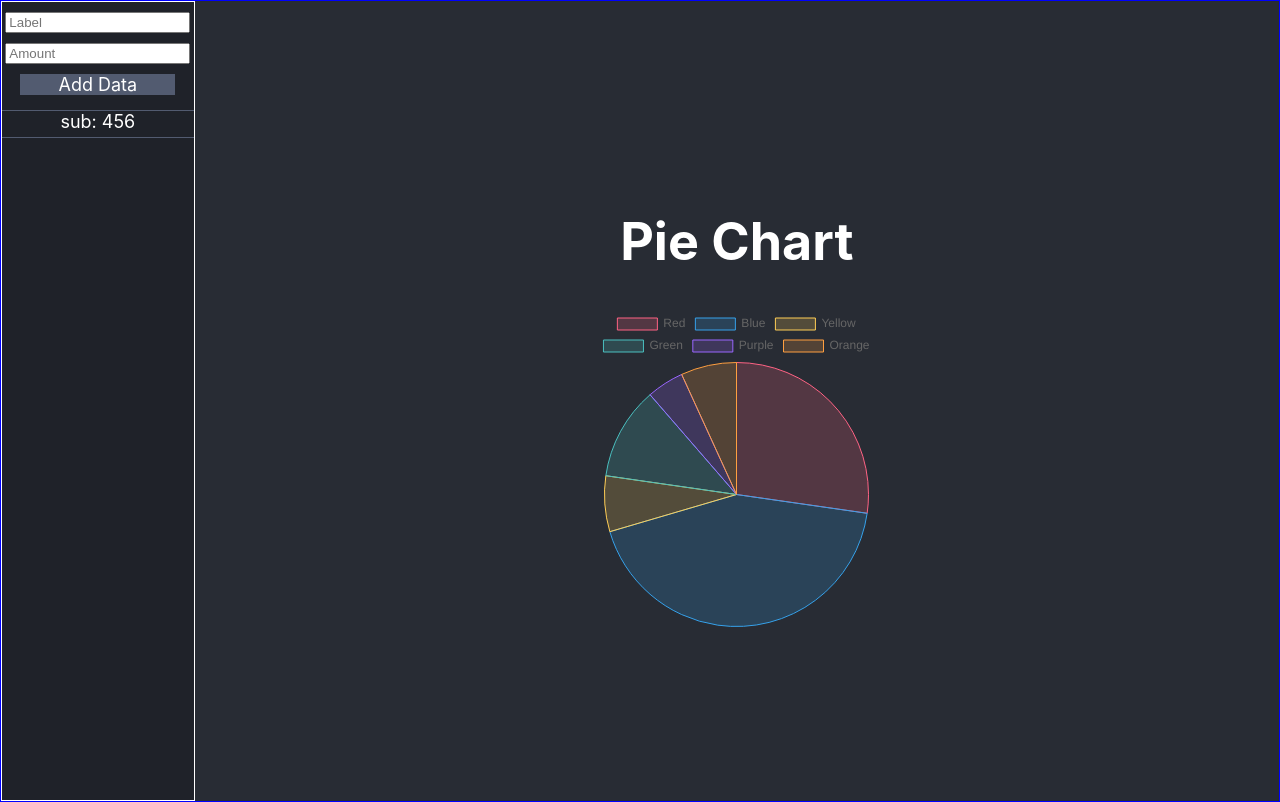
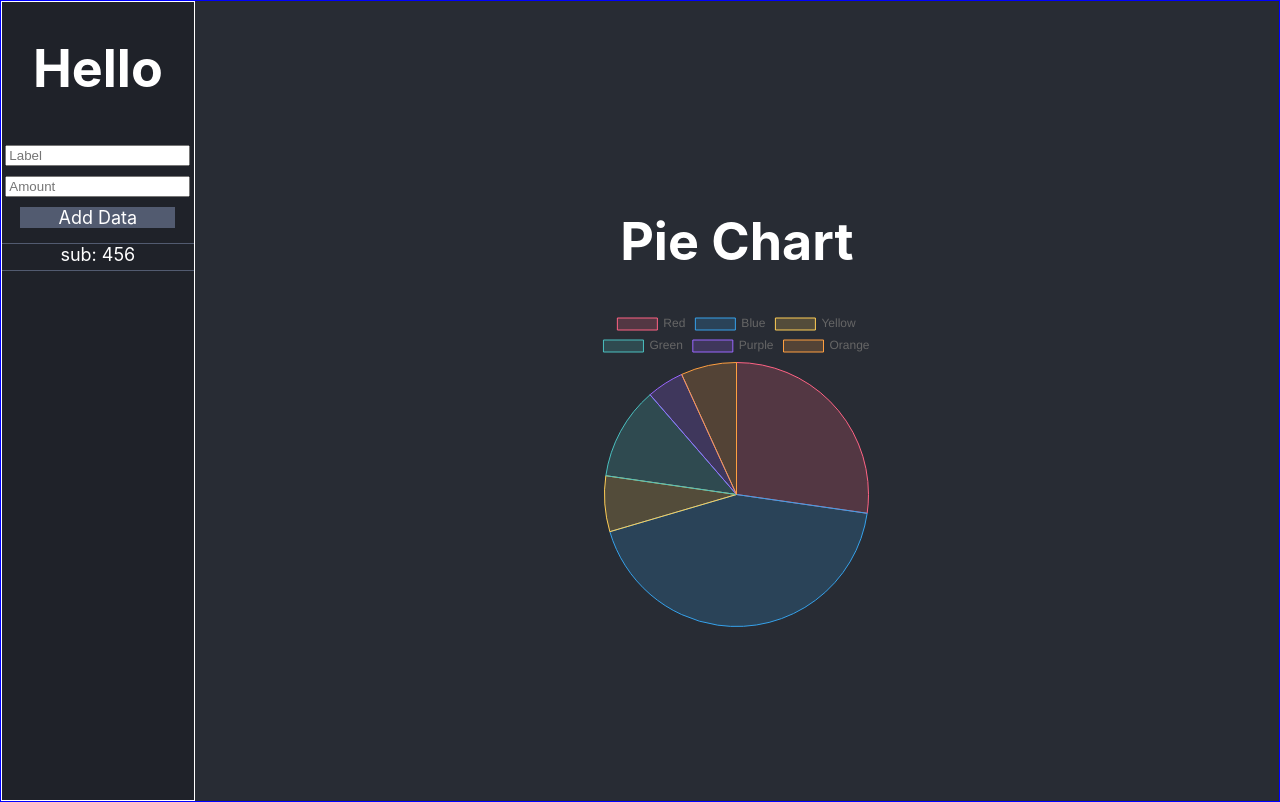
Before and after one commit to RyanKastl/Budgetizer, a React (Create React App) app in the folder FrontEnd/: page / in a window 1280 px wide. Built offline with nearby package versions, Linux system fonts and the light colour scheme.

Commit message:
Progress on data form

```diff
--- a/FrontEnd/src/App.js
+++ b/FrontEnd/src/App.js
@@ -1,5 +1,6 @@
 import './App.css';
 import { Pie } from 'react-chartjs-2';
+import React from 'react';
 
 const data = {
   labels: ['Red', 'Blue', 'Yellow', 'Green', 'Purple', 'Orange'],
@@ -45,16 +46,26 @@ function DataItem(props) {
   );
 }
 
-function DataControl() {
+class DataControl extends React.Component {
+  constructor(props) {
+    super(props);
+    this.state = { label: '',
+                   value: '' };
+  }
+
+  render() {
     return (
       <div className="Data-control">
         <form>
+          <h1>Hello {this.state.label}</h1>
           <input type="text" placeholder="Label"></input>
           <input type="text" placeholder="Amount"></input>
           <div className="Data-control-add">Add Data</div>
         </form>
       </div>
     );
+  }
+
 }
 
 function App() {
```
Lines whose indentation alone changed are shown as unchanged.
